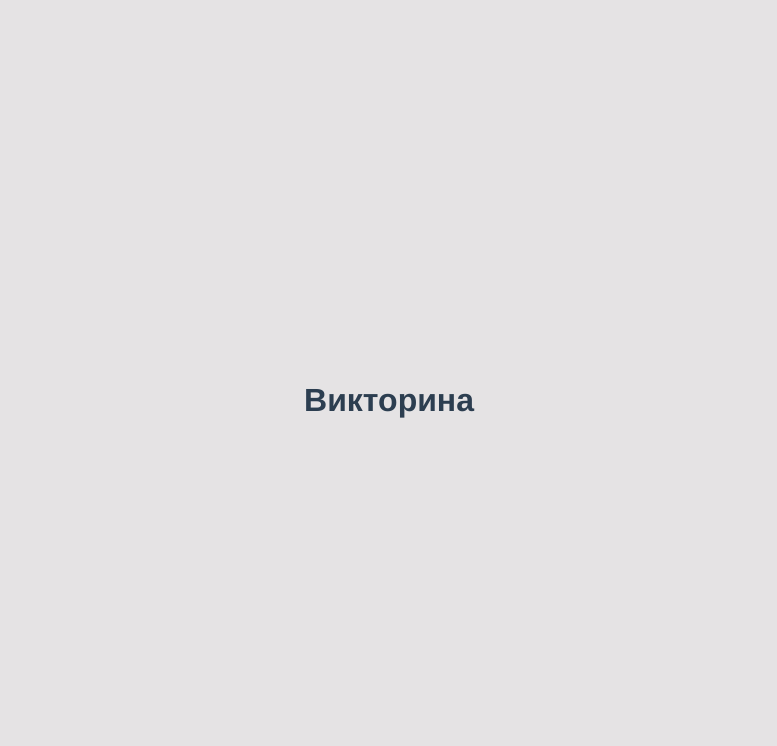
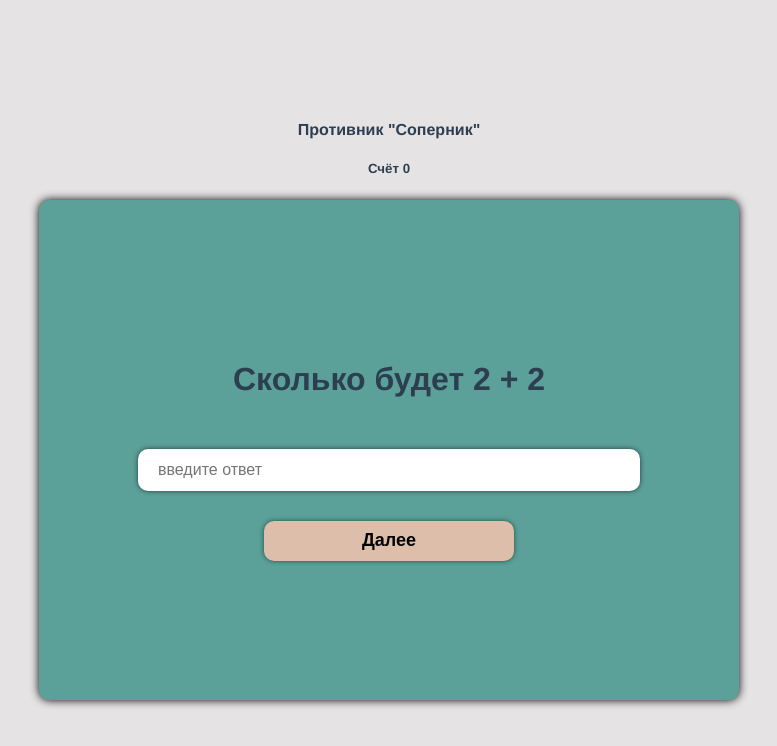
Before and after one commit to petrznam/quiz, a Vue app: page /quiz in a window 1280 px wide. Shown: the top 746 px of the page, without its empty margins (251-1028 px from the left). Built offline with nearby package versions, Linux system fonts and the light colour scheme.

Commit message:
Окно игры с вопросом и панелью противника

```diff
--- a/src/App.vue
+++ b/src/App.vue
@@ -16,6 +16,7 @@ body{
   display: flex;
   justify-content: center;
   align-items: center;
+  flex-direction: column;
   background-color: #E5E3E4;
 }
 
--- /dev/null
+++ b/src/components/EnemyScoreComponent.vue
@@ -0,0 +1,21 @@
+<template>
+    <div class="enemy-score">
+        <h4>Противник "{{ enemyName }}"</h4>
+        <h5>Счёт {{ enemyScore }}</h5>
+    </div>
+</template>
+
+<script>
+export default {
+    props : {
+        enemyName : String,
+        enemyScore : Number
+    }
+}
+</script>
+<style scoped>
+.enemy-score{
+    width: 700px;
+    height: 100px;
+}
+</style>
--- /dev/null
+++ b/src/components/QuestionComponent.vue
@@ -0,0 +1,53 @@
+<template>
+    <main>
+        <h1>{{ question }}</h1>
+        <input class="question-input" type="text" placeholder="введите ответ">
+        <button class="button">Далее</button>
+    </main>
+</template>
+
+<script>
+export default{
+    props: {
+        question: String
+    }
+}
+</script>
+
+<style>
+main{
+    width: 700px;
+    height: 500px;
+    background-color: #5BA199;
+    border-radius: 10px;
+    box-shadow: 0 0 10px black;
+
+    display: flex;
+    flex-direction: column;
+    justify-content: center;
+    align-items: center;
+    gap: 30px;
+}
+.button{
+    background-color: #DDBEAA;
+    width: 250px;
+    height: 40px;
+    border: none;
+    border-radius: 10px;
+    font-weight: 700;
+    font-size: 18px;
+    box-shadow: 0 0 5px rgba(0, 0, 0, 0.555);
+    cursor: pointer;
+}
+.question-input{
+    width: 480px;
+    height: 40px;
+    font-family: "Rubik", sans-serif;
+    border-radius: 10px;
+    border:none;
+    box-shadow: 0 0 5px rgba(0, 0, 0, 0.63);
+    outline: none;
+    padding-left: 20px;
+    font-size: 16px;
+}
+</style>
--- a/src/views/QuizView.vue
+++ b/src/views/QuizView.vue
@@ -1,9 +1,39 @@
 <template>
-    <h1>Викторина</h1>
+    <EnemyScoreComponent :enemy-name="enemy.name" :enemy-score="enemy.score"/>
+    <QuestionComponent :question="quiz[current].title" />
+    <!-- <button @click="current++">Далее</button> -->
 </template>
 
 <script>
+import QuestionComponent from '@/components/QuestionComponent.vue';
+import EnemyScoreComponent from '@/components/EnemyScoreComponent.vue';
 export default{
-
+    data(){
+        return {
+            current : 0,
+            quiz : [
+                {
+                    title : "Сколько будет 2 + 2",
+                    correct : "4"
+                },
+                {
+                    title : "Шестью восемь",
+                    correct : "48"
+                }
+            ],
+            enemy : {
+                name : "Соперник",
+                score : 0
+            }
+        }
+    },
+    components : {
+        QuestionComponent,
+        EnemyScoreComponent
+    }
 }
 </script>
+
+<style>
+
+</style>
--- a/src/views/StartView.vue
+++ b/src/views/StartView.vue
@@ -6,7 +6,7 @@
             <p>Для начала введите своё имя и нажмите кнопку "найти соперника"</p>
         </div>
         <input class="name-input" type="text" v-model="name" placeholder="Введите ваше имя">
-        <button class="button">Найти соперника</button>
+        <button class="button" @click="startSearch">Найти соперника</button>
     </main>
 </template>
 <script>
@@ -14,6 +14,11 @@ export default{
     data(){
         return{
             name: ""
+        }
+    },
+    methods : {
+        startSearch(){
+            this.$router.push("quiz");
         }
     }
 }
```
